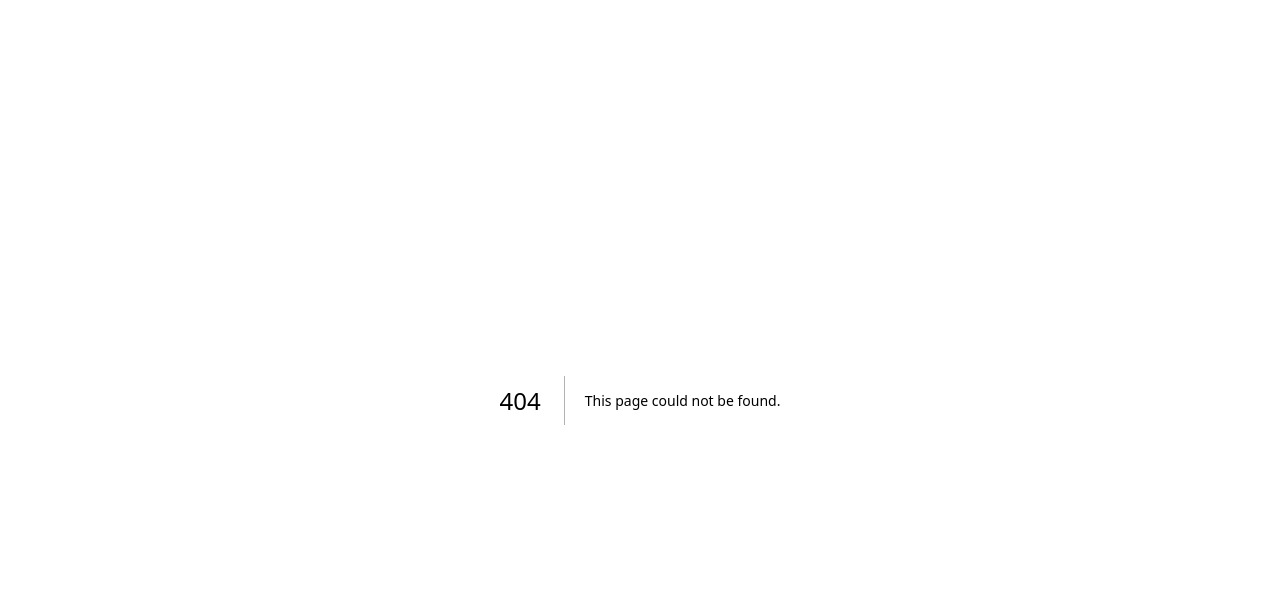
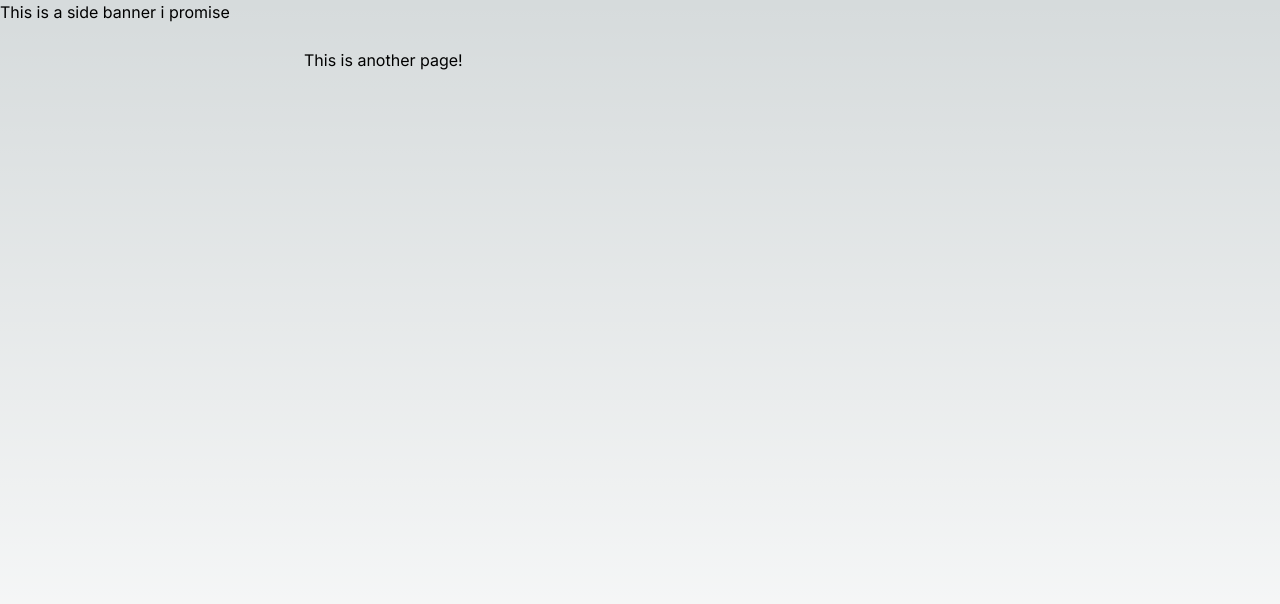
Before and after one commit to atrace/knit-a-temperature-blanket, a Next.js app: page /page2 in a window 1280 px wide. Before the commit this address had no page. Shown: the top 604 px of the page. Built offline with nearby package versions, Linux system fonts and the light colour scheme.

Commit message:
Componentify and create a second page
- Next JS guide suggests components live in a /ui folder
- Create an example second page with sidenav

```diff
--- /dev/null
+++ b/src/app/lib/getColourForTemperature.ts
@@ -0,0 +1,24 @@
+// Ranges are inclusive
+export const temperatureRange = [
+  { min: -1000, max: -2, colour: "midnightblue" },
+  { min: -1, max: 0, colour: "blue" },
+  { min: 1, max: 5, colour: "green" },
+  { min: 6, max: 10, colour: "greenyellow" },
+  { min: 11, max: 15, colour: "lemonchiffon" },
+  { min: 16, max: 20, colour: "gold" },
+  { min: 21, max: 25, colour: "orange" },
+  { min: 26, max: 30, colour: "firebrick" },
+  { min: 31, max: 1000, colour: "maroon" }
+];
+
+export const getColourForTemperature = (temperature: number) => {
+  const integerTemperature = Math.round(temperature);
+  let counter = 0;
+  while (counter < temperatureRange.length) {
+    const range = temperatureRange[counter];
+    if (integerTemperature >= range.min && integerTemperature <= range.max) {
+      return range.colour;
+    }
+    counter++;
+  }
+};
--- a/src/app/lib/openmeteo.ts
+++ b/src/app/lib/openmeteo.ts
@@ -1,7 +1,6 @@
 import { fetchWeatherApi } from "openmeteo";
-import { wmoCode } from "./wmoCodes";
 
-interface DailyWeather {
+export interface DailyWeather {
   datetime: Date;
   weatherCode: number;
   temperature2mMean: number;
@@ -57,7 +56,7 @@ export const getWeather = async (): Promise<DailyWeather[]> => {
     }
   };
 
-  const dailyWeather = [];
+  const dailyWeather: DailyWeather[] = [];
 
   for (let i = 0; i < weatherData.daily.time.length; i++) {
     dailyWeather.push({
--- a/src/app/page.tsx
+++ b/src/app/page.tsx
@@ -1,85 +1,18 @@
+import React from "react";
+import ColourKey from "./ui/colourKey";
+import Pattern from "./ui/pattern";
 import { getWeather } from "./lib/openmeteo";
 
-// Ranges are inclusive
-const temperatureRange = [
-  { min: -1000, max: -2, colour: "midnightblue" },
-  { min: -1, max: 0, colour: "blue" },
-  { min: 1, max: 5, colour: "green" },
-  { min: 6, max: 10, colour: "greenyellow" },
-  { min: 11, max: 15, colour: "lemonchiffon" },
-  { min: 16, max: 20, colour: "gold" },
-  { min: 21, max: 25, colour: "orange" },
-  { min: 26, max: 30, colour: "firebrick" },
-  { min: 31, max: 1000, colour: "maroon" }
-];
-
-const getColourForTemperature = (temperature: number) => {
-  const integerTemperature = Math.round(temperature);
-  let counter = 0;
-  while (counter < temperatureRange.length) {
-    const range = temperatureRange[counter];
-    if (integerTemperature >= range.min && integerTemperature <= range.max) {
-      return range.colour;
-    }
-    counter++;
-  }
-};
-
-const printColourKey = () => {
-  const rows = temperatureRange.map((range) => {
-    const min = range.min == -1000 ? "below" : range.min;
-    const max = range.max == 1000 ? "above" : range.max;
-    return (
-      <tr key={min}>
-        <td style={{ textAlign: "right" }}>{min}</td>
-        <td> - </td>
-        <td>{max}</td>
-        <td style={{ color: range.colour }}>{range.colour}</td>
-      </tr>
-    );
-  });
-
-  return (
-    <>
-      <h2>Temperature colour key</h2>
-      <table>
-        <tbody>{rows}</tbody>
-      </table>
-    </>
-  );
-};
-
-const printWeatherRows = async () => {
+export default async function Home() {
   const dailyWeather = await getWeather();
 
-  //TODO:  Make text item generator generic to allow extra fields to be added easily
-  return dailyWeather.map((todaysWeather) => {
-    const date = todaysWeather.datetime.toDateString().slice(4, 10);
-
-    const colour = getColourForTemperature(todaysWeather.temperature2mMean);
-
-    return (
-      <div key={date}>
-        <text>{date}</text>
-        {"  "}
-        <text>{todaysWeather.temperature2mMean.toFixed()}°C knit 1 row of</text>
-        {"  "}
-        <text style={{ color: colour }}>{colour}</text>
-        <br />
-      </div>
-    );
-  });
-};
-
-export default function Home() {
   return (
     <main>
       <h1>Knit a temperature blanket</h1>
       <br />
-      {printColourKey()}
+      <ColourKey />
       <br />
-      <text>Date</text> <text>Temperature</text>
-      {printWeatherRows()}
+      <Pattern dailyWeather={dailyWeather} />
     </main>
   );
 }
--- /dev/null
+++ b/src/app/page2/layout.tsx
@@ -0,0 +1,12 @@
+import SideNav from "@/app/ui/page2/sidenav";
+
+export default function Layout({ children }: { children: React.ReactNode }) {
+  return (
+    <div className="flex h-screen flex-col md:flex-row md:overflow-hidden">
+      <div className="w-full flex-none md:w-64">
+        <SideNav />
+      </div>
+      <div className="flex-grow p-6 md:overflow-y-auto md:p-12">{children}</div>
+    </div>
+  );
+}
--- /dev/null
+++ b/src/app/page2/page.tsx
@@ -0,0 +1,9 @@
+import React from "react";
+
+export default function AnotherPage() {
+  return (
+    <main>
+      <text>This is another page!</text>
+    </main>
+  );
+}
--- /dev/null
+++ b/src/app/ui/colourKey.tsx
@@ -0,0 +1,25 @@
+import { temperatureRange } from "../lib/getColourForTemperature";
+
+export default function ColourKey() {
+  const rows = temperatureRange.map((range) => {
+    const min = range.min == -1000 ? "below" : range.min;
+    const max = range.max == 1000 ? "above" : range.max;
+    return (
+      <tr key={min}>
+        <td style={{ textAlign: "right" }}>{min}</td>
+        <td> - </td>
+        <td>{max}</td>
+        <td style={{ color: range.colour }}>{range.colour}</td>
+      </tr>
+    );
+  });
+
+  return (
+    <>
+      <h2>Temperature colour key</h2>
+      <table>
+        <tbody>{rows}</tbody>
+      </table>
+    </>
+  );
+}
--- /dev/null
+++ b/src/app/ui/page2/sidenav.tsx
@@ -0,0 +1,3 @@
+export default function SideNav() {
+  return <p>This is a side banner i promise</p>;
+}
--- /dev/null
+++ b/src/app/ui/pattern.tsx
@@ -0,0 +1,36 @@
+import React from "react";
+import { getColourForTemperature } from "../lib/getColourForTemperature";
+import { DailyWeather } from "../lib/openmeteo";
+
+export default function Pattern({
+  dailyWeather
+}: {
+  dailyWeather: DailyWeather[];
+}) {
+  //TODO:  Make text item generator generic to allow extra fields to be added easily
+  const rows = dailyWeather.map((todaysWeather) => {
+    const date = todaysWeather.datetime.toDateString().slice(4, 10);
+
+    const colour = getColourForTemperature(todaysWeather.temperature2mMean);
+
+    return (
+      <div key={date}>
+        <text>{date}</text>
+        {"  "}
+        <text>
+          ({todaysWeather.temperature2mMean.toFixed()}°C) knit 1 row of
+        </text>
+        {"  "}
+        <text style={{ color: colour }}>{colour}</text>
+        <br />
+      </div>
+    );
+  });
+
+  return (
+    <>
+      <text>Date</text> <text>Temperature</text>
+      {rows}
+    </>
+  );
+}
```
